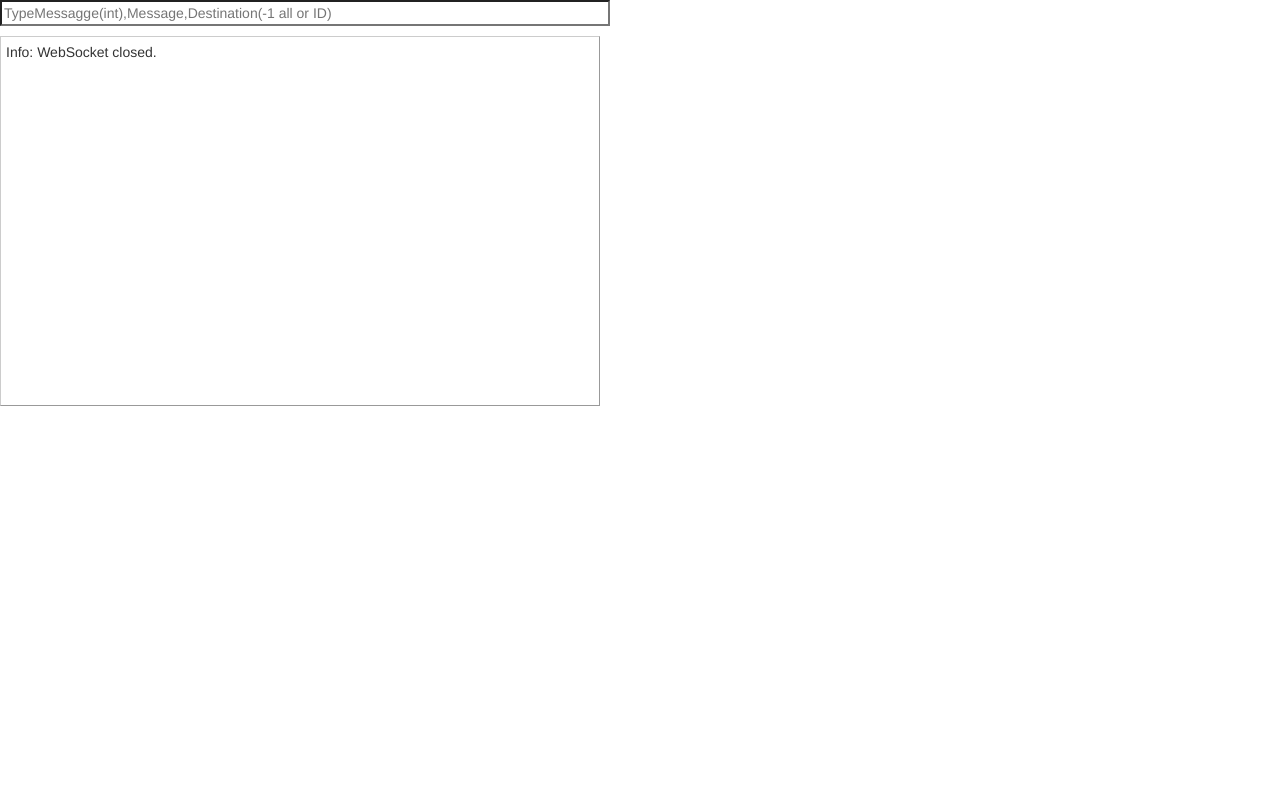
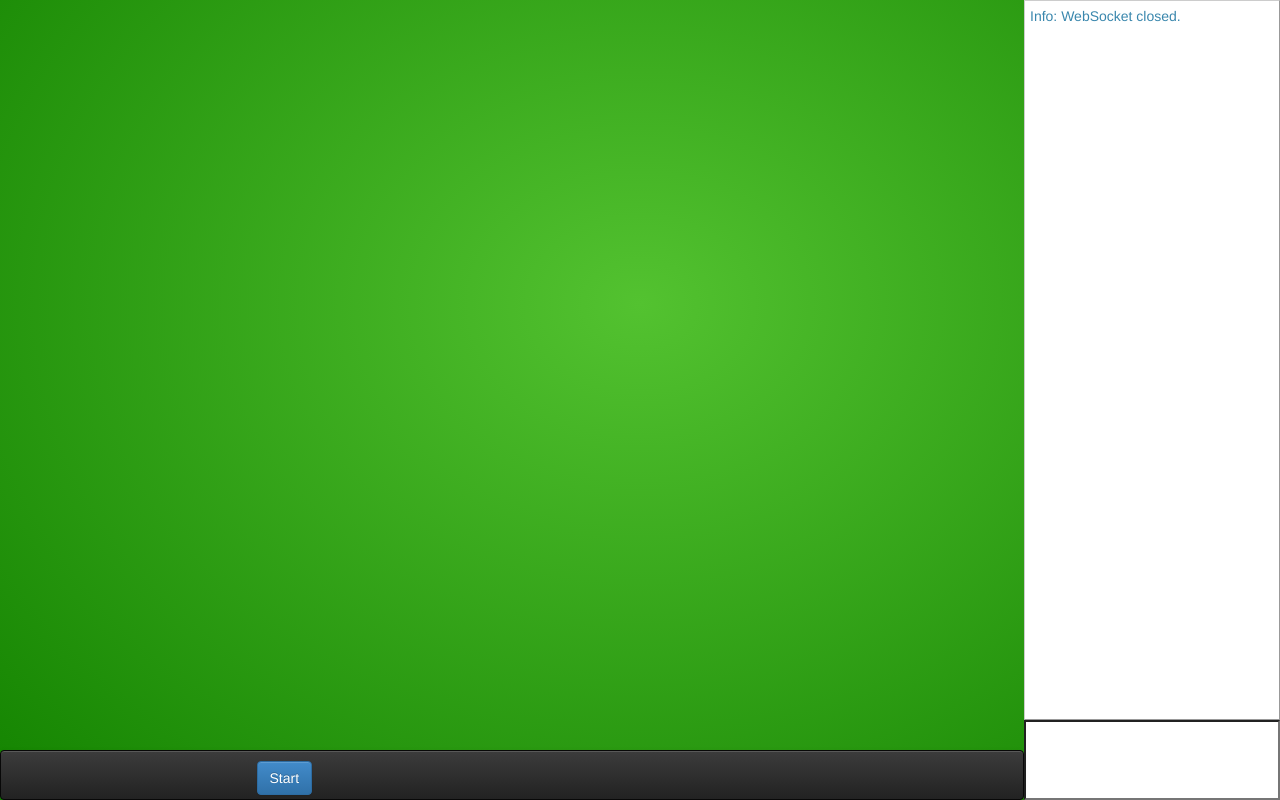
Before and after one commit to Driimzzz/ProjetCPE-Hocus-Pocus, a plain HTML site: page WebContent/console.html in a window 1280 px wide. Drawn offline with Linux system fonts and the light colour scheme.

Commit message:
interface

```diff
--- a/WebContent/console.html
+++ b/WebContent/console.html
@@ -8,20 +8,29 @@
 <script src="js/socket.js"></script>
 <link rel="stylesheet" href="css/socket.css">
 <link rel="stylesheet" href="css/bootstrap.css">
+<link rel="stylesheet" href="css/bootstrap-theme.css">
+<link rel="stylesheet" href="css/bootstrap.min.css">
+<link rel="stylesheet" href="css/bootstrap-theme.min.css">
 </head>
 <body>
 
 
+	<div id="table-container">
+		<div id="menu-container" class="navbar navbar-inverse">
+			<div id="sousmenu-container">
+				<button class="btn btn-primary">Start</button>
+			</div>
 
-	<div>
-		<p>
-			<input type="text"
-				placeholder="TypeMessagge(int),Message,Destination(-1 all or ID)"
-				id="chat" />
-		</p>
-		<div id="console-container">
-			<div id="console"></div>
 		</div>
 	</div>
+
+	<div id="console-container">
+
+		<div id="console"></div>
+		<p>
+			<input type="text" id="chat" />
+		</p>
+	</div>
+
 </body>
 </html>
--- a/WebContent/css/socket.css
+++ b/WebContent/css/socket.css
@@ -1,20 +1,54 @@
-input#chat {
-	width: 610px;
+
+#console-container {
+	float:right;
+	width: 20%;
+	height:100%;
+}
+#table-container {
+	float:left;
+	width: 80%;
+	height:100%;
+	background: radial-gradient(at 50% 38% , rgb(83, 194, 48), rgb(19, 131, 0)) no-repeat fixed center center lightblue;
 }
 
-#console-container {
-	width: 600px;
+#menu-container{
+	position:absolute;
+	bottom:0;
+	width:100%;
+	height:5%;
 }
+#menu-container{
+	position:absolute;
+	width:80%;
+	bottom:0;
+	margin:0;
+}
+#sousmenu-container{
+	height:10%;
+	width:50%;
+	margin:auto;
+	padding:auto;
+}
+#sousmenu-container button{
+	margin-top:2%;
+	padding:auto;
+}
+#console {
 
-#console {
 	border: 1px solid #CCCCCC;
 	border-right-color: #999999;
 	border-bottom-color: #999999;
-	height:370px;
+	height:90%;
 	overflow-y: scroll;
 	padding: 5px;
 	width: 100%;
 }
+input#chat {
+	float:right;
+	width: 100%;
+	height:10%;
+}
+
 
 #console p {
 	padding: 0;
--- a/WebContent/js/socket.js
+++ b/WebContent/js/socket.js
@@ -63,14 +63,8 @@ Chat.sendMessage = (function() {
 var Console = {};
 
 Console.log = (function(message) {
-	var console = document.getElementById('console');
-	var p = document.createElement('p');
-	p.style.wordWrap = 'break-word';
-	p.innerHTML = message;
-	console.appendChild(p);
-	while (console.childNodes.length > 100) {
-		console.removeChild(console.firstChild);
-	}
+	$("#console").append("<p class='text-info'>"+message+"</p>");
+
 	console.scrollTop = console.scrollHeight;
 });
 
```
Also changed, not shown: 1 other file.
